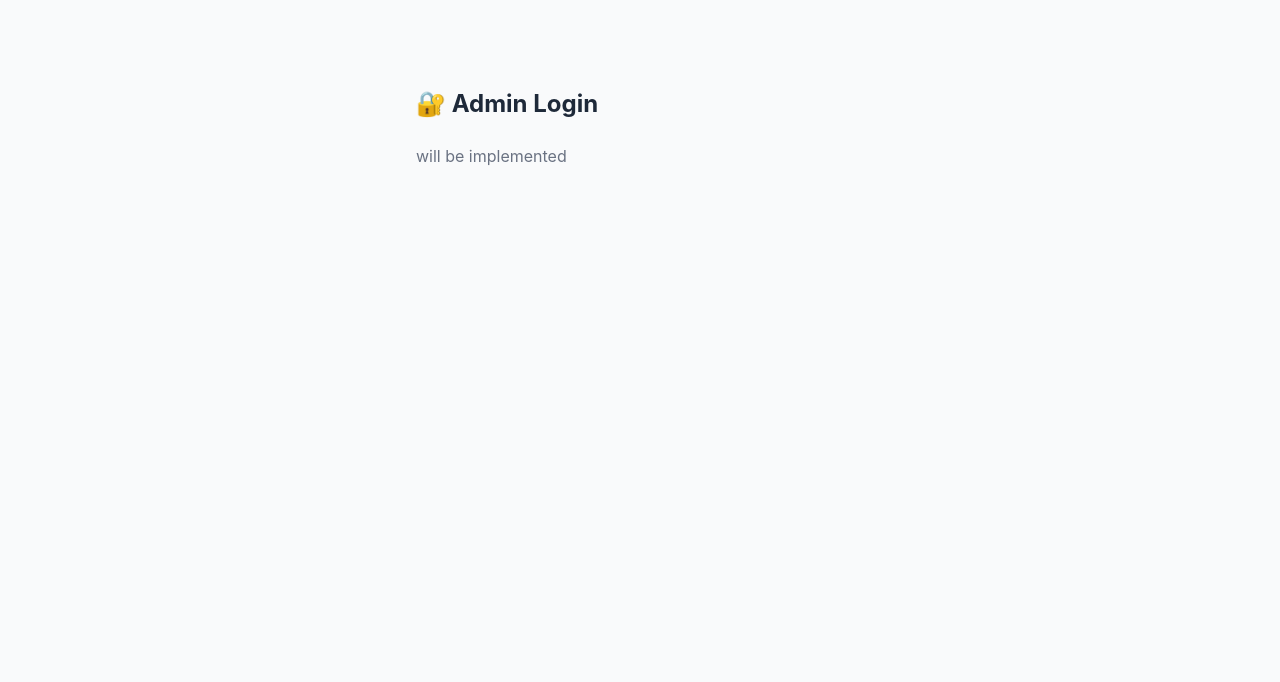
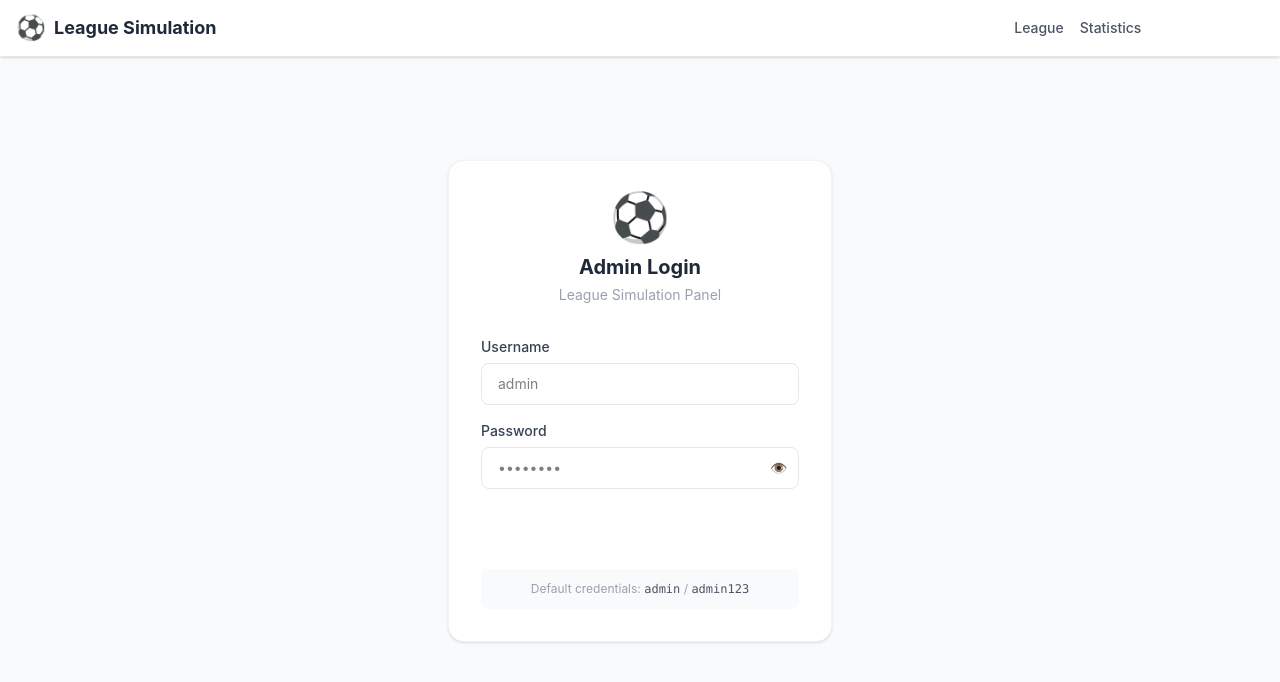
Before and after one commit to yahyayesilyurt/league-simulation, a Vue app in the folder frontend/: page /login in a window 1280 px wide. Shown: the top 682 px of the page. Built offline with nearby package versions, Linux system fonts and the light colour scheme; no server answers.

Commit message:
T-32 and T-33: Admin match editing flow completed. Login page and JWT integration completed.

```diff
--- a/frontend/src/App.vue
+++ b/frontend/src/App.vue
@@ -1,7 +1,73 @@
 <template>
-  <div class="min-h-screen bg-gray-50 p-6">
-    <router-view />
+  <div class="min-h-screen bg-gray-50">
+    <!-- Navbar -->
+    <nav class="bg-white border-b border-gray-200 shadow-sm">
+      <div class="max-w-7xl mx-auto px-4 py-3 flex items-center justify-between">
+        <!-- Logo -->
+        <RouterLink to="/" class="flex items-center gap-2">
+          <span class="text-2xl">⚽</span>
+          <span class="font-bold text-gray-800 text-lg">League Simulation</span>
+        </RouterLink>
+
+        <!-- Nav Links -->
+        <div class="flex items-center gap-4">
+          <RouterLink
+            to="/"
+            class="text-sm font-medium text-gray-600 hover:text-primary transition-colors"
+            active-class="text-primary"
+          >
+            League
+          </RouterLink>
+          <RouterLink
+            to="/stats"
+            class="text-sm font-medium text-gray-600 hover:text-primary transition-colors"
+            active-class="text-primary"
+          >
+            Statistics
+          </RouterLink>
+
+          <template v-if="!authStore.isAuthenticated">
+            <RouterLink
+              to="/login"
+              class="text-sm bg-primary text-white px-3 py-1.5 rounded-lg hover:bg-blue-700 transition-colors"
+            >
+              Admin Login
+            </RouterLink>
+          </template>
+
+          <template v-else>
+            <div class="flex items-center gap-2">
+              <span class="text-xs bg-green-100 text-green-700 px-2 py-1 rounded-full font-medium">
+                🔐 Admin
+              </span>
+              <button
+                @click="handleLogout"
+                class="text-xs text-gray-500 hover:text-danger transition-colors"
+              >
+                Sign out
+              </button>
+            </div>
+          </template>
+        </div>
+      </div>
+    </nav>
+
+    <!-- Page Content -->
+    <main class="max-w-7xl mx-auto px-4 py-6">
+      <RouterView />
+    </main>
   </div>
 </template>
 
-<script setup></script>
+<script setup>
+import { RouterLink, RouterView, useRouter } from 'vue-router'
+import { useAuthStore } from './stores/auth'
+
+const authStore = useAuthStore()
+const router = useRouter()
+
+function handleLogout() {
+  authStore.logout()
+  router.push('/')
+}
+</script>
--- /dev/null
+++ b/frontend/src/composables/useMatch.js
@@ -0,0 +1,60 @@
+import { reactive } from 'vue'
+import { matchApi } from '../api/match'
+import { leagueApi } from '../api/league'
+import { useLeagueStore } from '../stores/league'
+
+export function useMatch() {
+  const store = useLeagueStore()
+
+  const editModal = reactive({
+    show: false,
+    match: null,
+    loading: false,
+    error: null,
+  })
+
+  function openEditModal(match) {
+    editModal.match = match
+    editModal.error = null
+    editModal.show = true
+  }
+
+  function closeEditModal() {
+    editModal.show = false
+    editModal.match = null
+    editModal.error = null
+  }
+
+  async function saveMatchResult({ matchId, homeGoals, awayGoals }) {
+    editModal.loading = true
+    editModal.error = null
+
+    try {
+      const res = await matchApi.updateResult(matchId, homeGoals, awayGoals)
+
+      store.updateMatchInStore(matchId, homeGoals, awayGoals)
+
+      if (res.data.standings) {
+        store.setStandings(res.data.standings)
+      }
+
+      const predRes = await leagueApi.getPredictions()
+      store.setPredictions(predRes.data.predictions)
+
+      closeEditModal()
+      return true
+    } catch (err) {
+      editModal.error = err.response?.data?.error || 'Failed to update match result'
+      return false
+    } finally {
+      editModal.loading = false
+    }
+  }
+
+  return {
+    editModal,
+    openEditModal,
+    closeEditModal,
+    saveMatchResult,
+  }
+}
--- a/frontend/src/router/index.js
+++ b/frontend/src/router/index.js
@@ -13,6 +13,7 @@ const routes = [
     path: '/login',
     name: 'login',
     component: LoginView,
+    meta: { guestOnly: true },
   },
   {
     path: '/stats',
@@ -26,4 +27,15 @@ const router = createRouter({
   routes,
 })
 
+router.beforeEach((to, from, next) => {
+  const token = localStorage.getItem('token')
+
+  if (to.meta.guestOnly && token) {
+    next('/')
+    return
+  }
+
+  next()
+})
+
 export default router
--- a/frontend/src/stores/league.js
+++ b/frontend/src/stores/league.js
@@ -31,8 +31,23 @@ export const useLeagueStore = defineStore('league', () => {
   }
 
   function addWeekResult(result) {
-    weekResults.value.push(result)
+    const index = weekResults.value.findIndex((w) => w.week === result.week)
+    if (index !== -1) {
+      weekResults.value[index] = result
+    } else {
+      weekResults.value.push(result)
+    }
     currentWeek.value = result.week
+  }
+
+  function updateMatchInStore(matchId, homeGoals, awayGoals) {
+    weekResults.value = weekResults.value.map((weekResult) => ({
+      ...weekResult,
+      matches: weekResult.matches.map((match) => {
+        if (match.id !== matchId) return match
+        return { ...match, home_goals: homeGoals, away_goals: awayGoals }
+      }),
+    }))
   }
 
   function reset() {
@@ -61,6 +76,7 @@ export const useLeagueStore = defineStore('league', () => {
     setLoading,
     setError,
     addWeekResult,
+    updateMatchInStore,
     reset,
   }
 })
--- a/frontend/src/views/LoginView.vue
+++ b/frontend/src/views/LoginView.vue
@@ -1,6 +1,118 @@
 <template>
-  <div class="max-w-md mx-auto mt-16">
-    <h1 class="text-2xl font-bold text-gray-800 mb-6">🔐 Admin Login</h1>
-    <p class="text-gray-500">will be implemented</p>
+  <div class="min-h-[80vh] flex items-center justify-center">
+    <div class="w-full max-w-sm">
+      <!-- Card -->
+      <div class="bg-white rounded-2xl shadow-sm border border-gray-100 p-8">
+        <!-- Logo -->
+        <div class="text-center mb-8">
+          <span class="text-5xl">⚽</span>
+          <h1 class="text-xl font-bold text-gray-800 mt-3">Admin Login</h1>
+          <p class="text-sm text-gray-400 mt-1">League Simulation Panel</p>
+        </div>
+
+        <!-- Error -->
+        <div
+          v-if="error"
+          class="mb-4 p-3 bg-red-50 border border-red-200 rounded-lg text-red-600 text-sm flex items-center gap-2"
+        >
+          <span>⚠️</span>
+          <span>{{ error }}</span>
+        </div>
+
+        <!-- Form -->
+        <div class="space-y-4">
+          <!-- Username -->
+          <div>
+            <label class="block text-sm font-medium text-gray-700 mb-1.5"> Username </label>
+            <input
+              v-model="form.username"
+              type="text"
+              placeholder="admin"
+              @keyup.enter="handleLogin"
+              class="w-full px-4 py-2.5 border border-gray-200 rounded-lg text-sm focus:outline-none focus:border-primary focus:ring-2 focus:ring-primary/20 transition-all"
+              :class="{ 'border-red-300': error }"
+            />
+          </div>
+
+          <!-- Password -->
+          <div>
+            <label class="block text-sm font-medium text-gray-700 mb-1.5"> Password </label>
+            <div class="relative">
+              <input
+                v-model="form.password"
+                :type="showPassword ? 'text' : 'password'"
+                placeholder="••••••••"
+                @keyup.enter="handleLogin"
+                class="w-full px-4 py-2.5 border border-gray-200 rounded-lg text-sm focus:outline-none focus:border-primary focus:ring-2 focus:ring-primary/20 transition-all pr-10"
+                :class="{ 'border-red-300': error }"
+              />
+              <button
+                type="button"
+                @click="showPassword = !showPassword"
+                class="absolute right-3 top-1/2 -translate-y-1/2 text-gray-400 hover:text-gray-600 text-sm"
+              >
+                {{ showPassword ? '🙈' : '👁️' }}
+              </button>
+            </div>
+          </div>
+
+          <!-- Submit -->
+          <button
+            @click="handleLogin"
+            :disabled="loading || !form.username || !form.password"
+            class="w-full bg-primary text-white py-2.5 rounded-lg text-sm font-medium hover:bg-blue-700 disabled:opacity-40 disabled:cursor-not-allowed transition-colors flex items-center justify-center gap-2 mt-2"
+          >
+            <span v-if="loading" class="animate-spin">⏳</span>
+            <span>{{ loading ? 'Signing in...' : 'Sign In' }}</span>
+          </button>
+        </div>
+
+        <!-- Hint -->
+        <div class="mt-6 p-3 bg-gray-50 rounded-lg text-center">
+          <p class="text-xs text-gray-400">
+            Default credentials:
+            <span class="font-mono text-gray-600">admin</span> /
+            <span class="font-mono text-gray-600">admin123</span>
+          </p>
+        </div>
+      </div>
+    </div>
   </div>
 </template>
+
+<script setup>
+import { reactive, ref } from 'vue'
+import { useRouter } from 'vue-router'
+import { authApi } from '../api/auth'
+import { useAuthStore } from '../stores/auth'
+
+const router = useRouter()
+const authStore = useAuthStore()
+
+const form = reactive({
+  username: '',
+  password: '',
+})
+
+const loading = ref(false)
+const error = ref(null)
+const showPassword = ref(false)
+
+async function handleLogin() {
+  if (!form.username || !form.password) return
+
+  loading.value = true
+  error.value = null
+
+  try {
+    const res = await authApi.login(form.username, form.password)
+    authStore.setToken(res.data.token)
+    router.push('/')
+  } catch (err) {
+    error.value = err.response?.data?.error || 'Invalid username or password'
+    form.password = ''
+  } finally {
+    loading.value = false
+  }
+}
+</script>
```
Also changed, not shown: frontend/src/views/HomeView.vue (+29 -52 lines).
